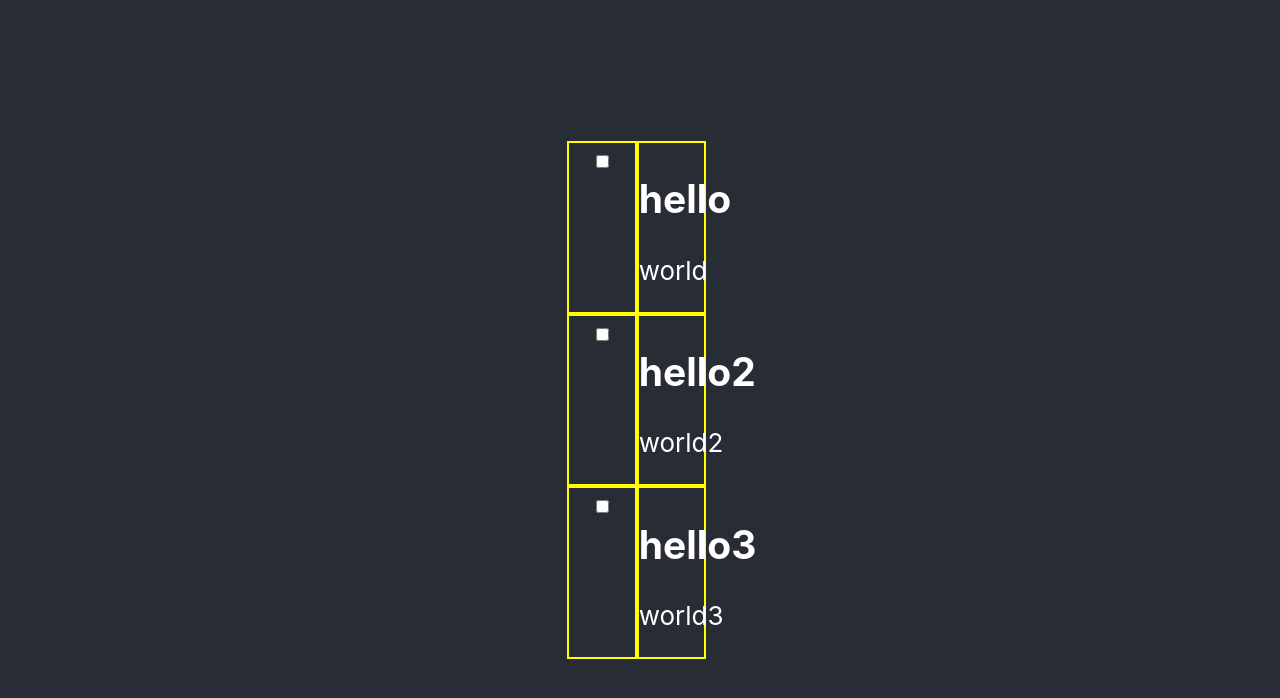
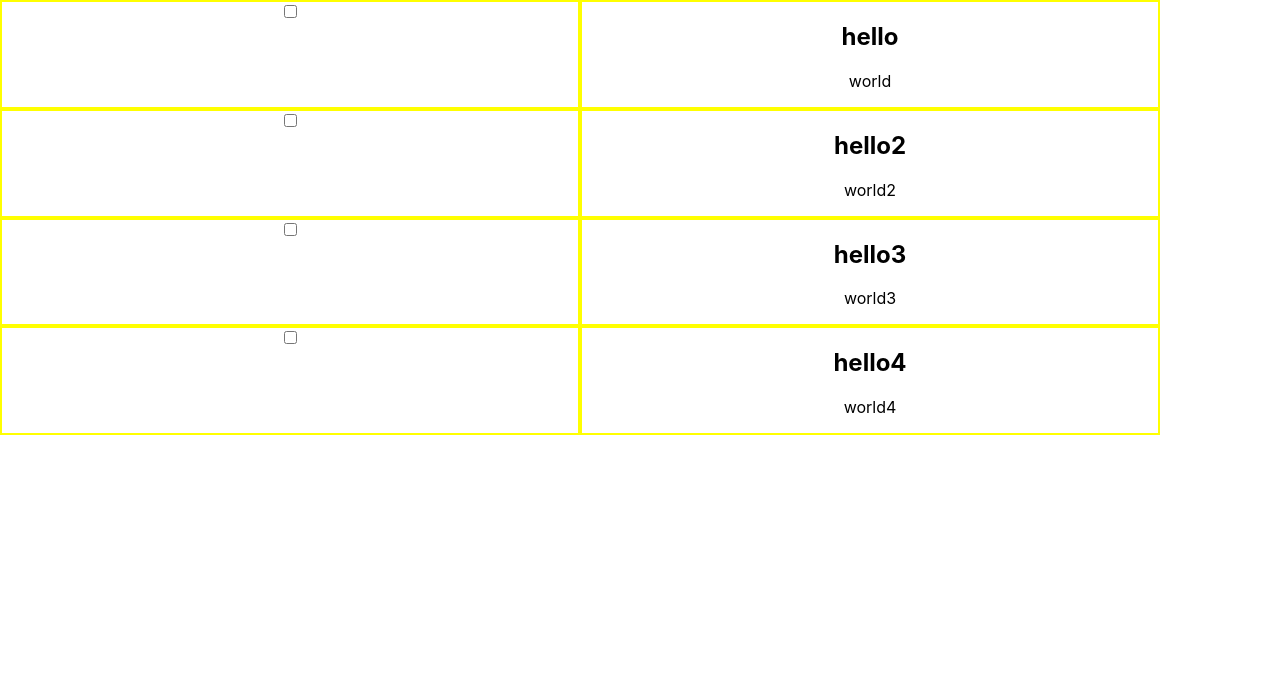
Before and after one commit to IamGrimUs/mister-listers-magical-lister, a React (Create React App) app: page / in a window 1280 px wide. Shown: the top 698 px of the page. Built offline with nearby package versions, Linux system fonts and the light colour scheme.

Commit message:
introducing useContext

```diff
--- a/src/App.js
+++ b/src/App.js
@@ -1,13 +1,14 @@
-
+import * as React from 'react'
+import { ListContextProvider } from './_shared/context/useTodoList'
 import {List} from './list/list-component'
 import './App.css';
 
 function App() {
   return (
     <div className="App">
-      <header className="App-header">
-      <List />
-      </header>
+      <ListContextProvider>
+        <List />
+      </ListContextProvider>
     </div>
   );
 }
--- /dev/null
+++ b/src/_shared/context/useTodoList.js
@@ -0,0 +1,25 @@
+import * as React from 'react'
+
+const { createContext, useContext, useState } = React;
+
+const DEFAULT_LIST_CONTEXT = {
+  todoList: [],
+  setTodoList: () => {},
+  filterTerm: '',
+  setFilterTerm: () => {}
+}
+
+const ListContext = createContext(DEFAULT_LIST_CONTEXT)
+
+export const useTodoList = () => {
+  return useContext(ListContext);
+}
+
+export const ListContextProvider = ({ children }) => {
+  const [todoList, setTodoList] = useState([{title:"hello", description: "world"}, {title:"hello2", description: "world2"}, {title:"hello3", description: "world3"}, {title:"hello4", description: "world4"}])
+  const [filterTerm, setFilterTerm] = useState('all')
+
+  return (
+    <ListContext.Provider value={{ todoList, setTodoList, filterTerm, setFilterTerm }}>{children}</ListContext.Provider>
+  )
+}
--- a/src/list/list-component.js
+++ b/src/list/list-component.js
@@ -1,21 +1,20 @@
 import * as React from 'react'
 import { Item } from '../item/item.component'
+import { useTodoList } from '../_shared/context/useTodoList'
 
-const { useState } = React;
-
-const itemList = [{title:"hello", description: "world"}, {title:"hello2", description: "world2"}, {title:"hello3", description: "world3"}]
-
-const renderItems = (items) => {
-  return items.map((item, index) => {
+const renderItems = (todoList) => {
+  return todoList.map((item, index) => {
     return <Item key={'item-' + index} title={item.title} description={item.description} />
   })
 }
 
 export const List = () => {
-const [items, setItemList] = useState(itemList)
+  const { todoList } = useTodoList();
+  console.log(todoList)
+
   return (
     <div>
-      {renderItems(items)}
+      {renderItems(todoList)}
     </div>
   )
 }
```
Also changed, not shown: 2 other files (tests, documents, lock files or other folders).
